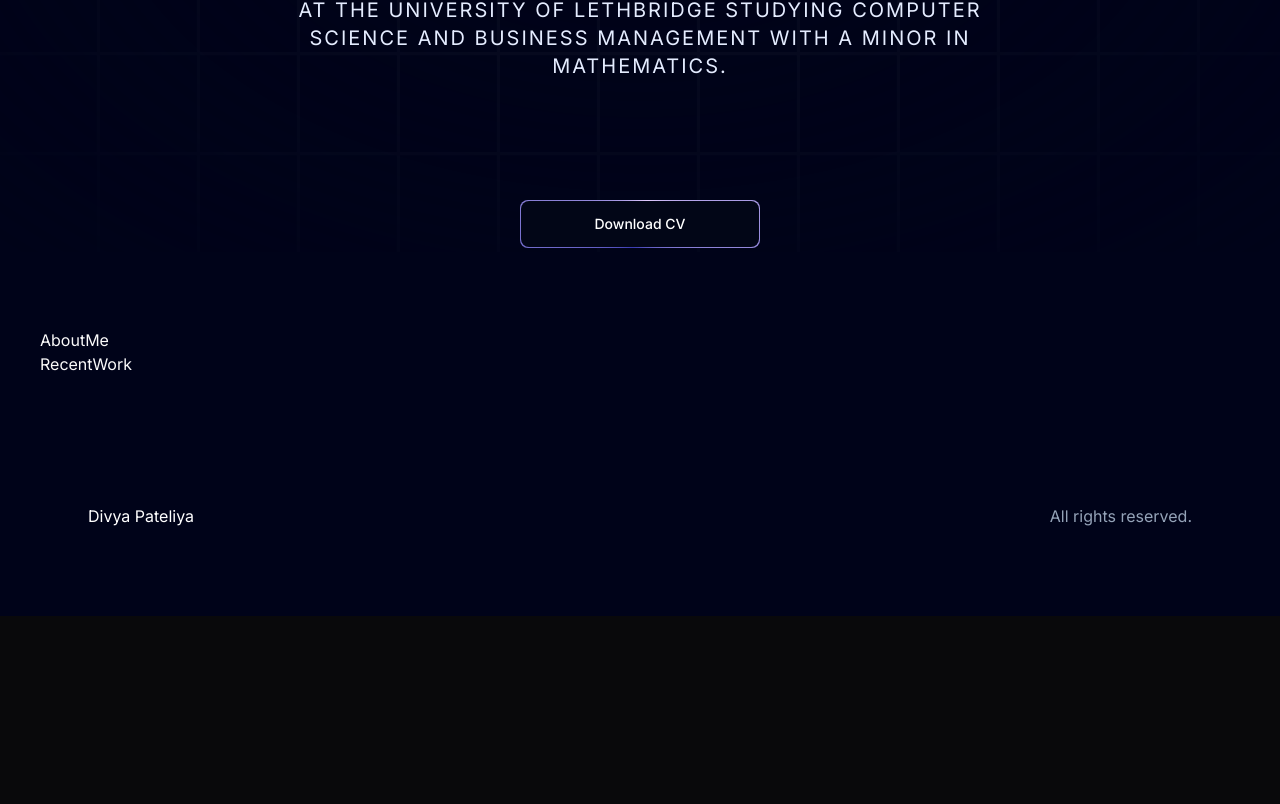
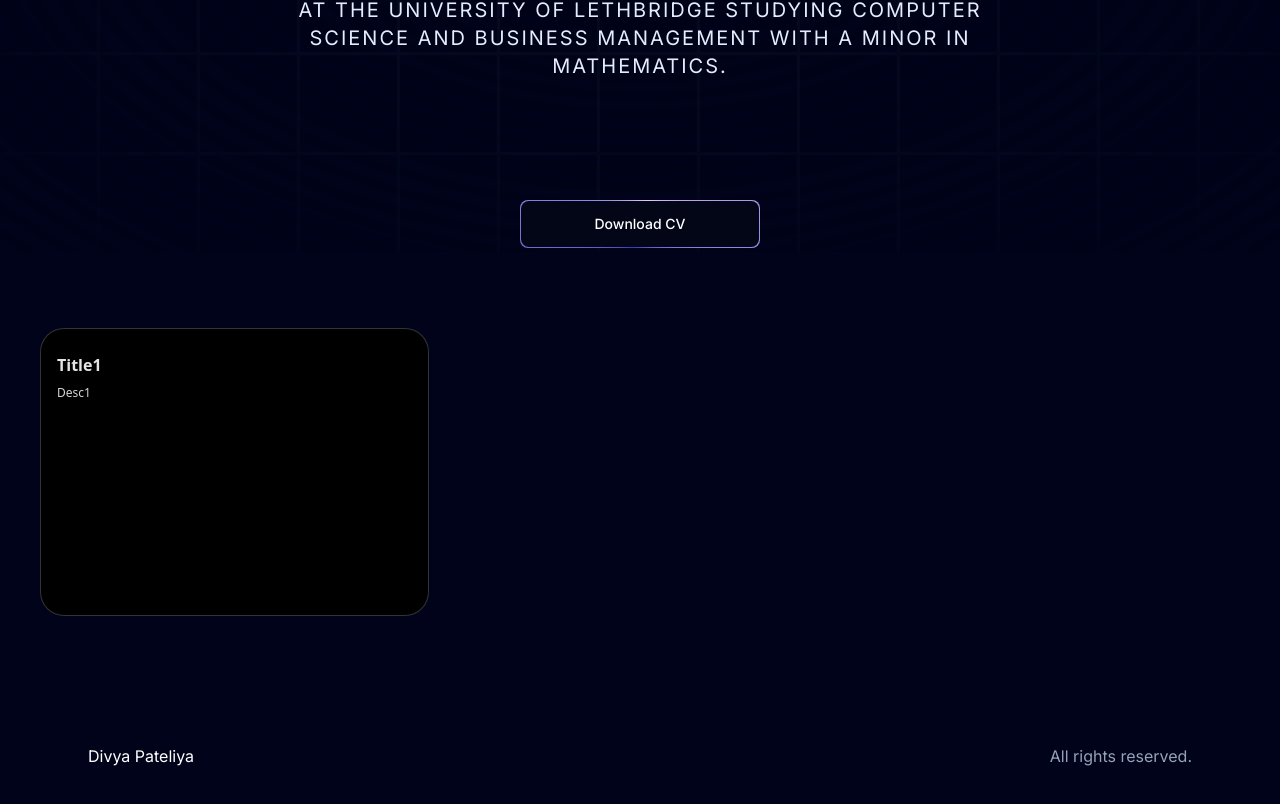
Before and after one commit to DibsTHEgreat/portfolio_2024, a Next.js app: page / in a window 1280 px wide. Shown: the part 548-1352 px from the top of the page. Before the commit the page ends 1164 px from the top, so only its background shows below. Built offline with nearby package versions, Linux system fonts and the light colour scheme.

Commit message:
progress on About Me Section

```diff
--- a/app/page.tsx
+++ b/app/page.tsx
@@ -11,7 +11,6 @@
         <div className="w-full justify-center items-center">
             <Hero />
             <AboutMe />
-            <RecentWork />
             <Footer />
         </div>
     </main>
--- a/components/AboutMe.tsx
+++ b/components/AboutMe.tsx
@@ -1,8 +1,20 @@
 import React from 'react'
+import { BentoGrid, BentoGridItem } from './ui/BentoGrid'
 
 const AboutMe = () => {
   return (
-    <div>AboutMe</div>
+    <section>
+        <BentoGrid>
+            {[{ title:'Title1', description:'Desc1', id:1}].map((item) => (
+                <BentoGridItem
+                    id={item.id}
+                    key={item.id}
+                    title={item.title}
+                    description={item.description}
+                />
+            ))}
+        </BentoGrid>
+    </section>
   )
 }
 
--- /dev/null
+++ b/components/ui/BentoGrid.tsx
@@ -0,0 +1,56 @@
+import { cn } from "@/utils/cn";
+
+export const BentoGrid = ({
+  className,
+  children,
+}: {
+  className?: string;
+  children?: React.ReactNode;
+}) => {
+  return (
+    <div
+      className={cn(
+        "grid md:auto-rows-[18rem] grid-cols-1 md:grid-cols-3 gap-4 max-w-7xl mx-auto ",
+        className
+      )}
+    >
+      {children}
+    </div>
+  );
+};
+
+export const BentoGridItem = ({
+  className,
+  title,
+  description,
+  header,
+  icon,
+  id,
+}: {
+  className?: string;
+  title?: string | React.ReactNode;
+  description?: string | React.ReactNode;
+  header?: React.ReactNode;
+  icon?: React.ReactNode;
+  id: number,
+}) => {
+  return (
+    <div
+      className={cn(
+        "row-span-1 relative rounded-3xl group/bento hover:shadow-xl transition duration-200 shadow-input dark:shadow-none p-4 dark:bg-black dark:border-white/[0.2] bg-white border border-transparent justify-between flex flex-col space-y-4",
+        className
+      )}
+    >
+      {header}
+      <div className="group-hover/bento:translate-x-2 transition duration-200">
+        {icon}
+        <div className="font-sans font-bold text-neutral-600 dark:text-neutral-200 mb-2 mt-2">
+          {title}
+        </div>
+        <div className="font-sans font-normal text-neutral-600 text-xs dark:text-neutral-300">
+          {description}
+        </div>
+      </div>
+    </div>
+  );
+};
```
